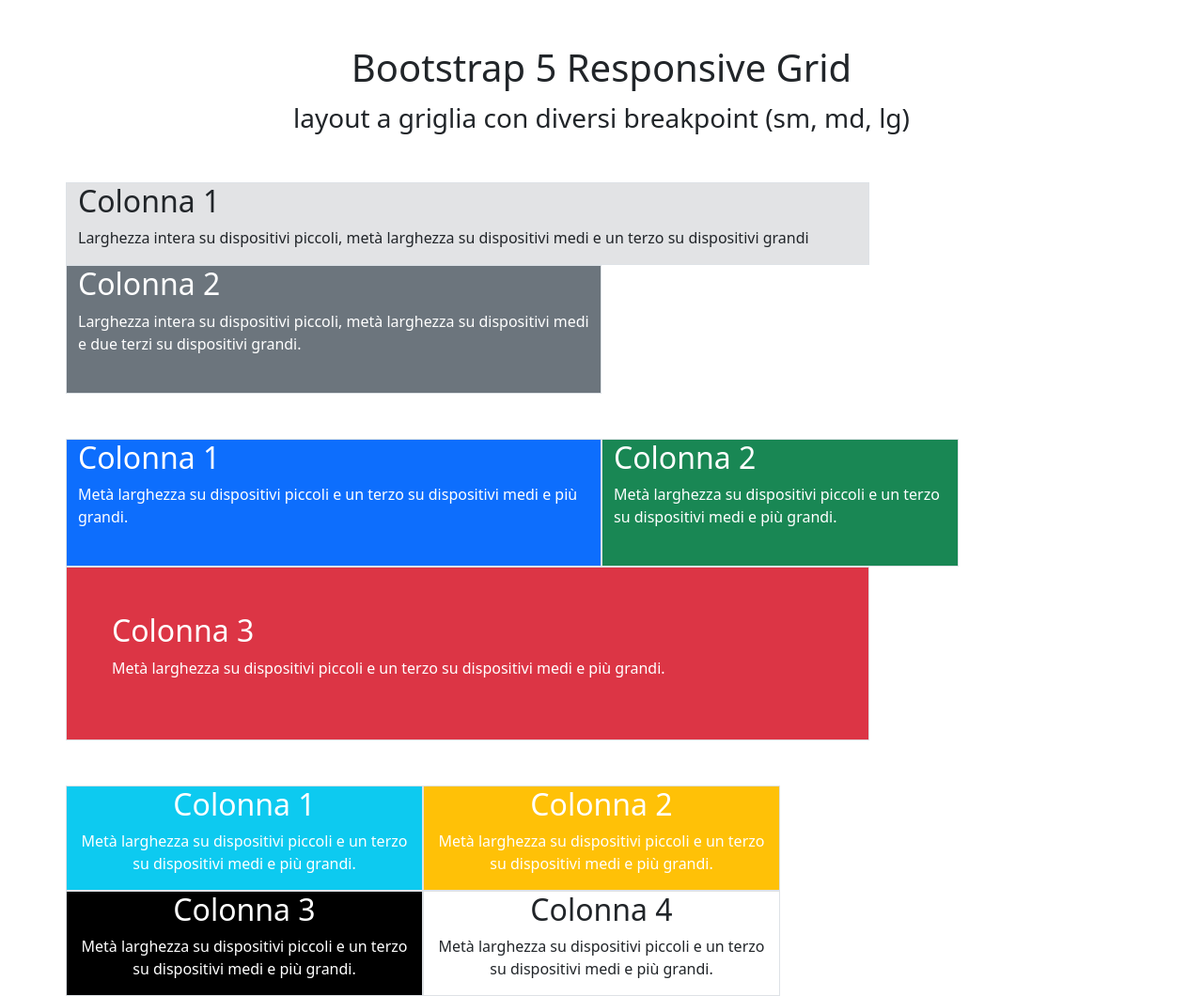
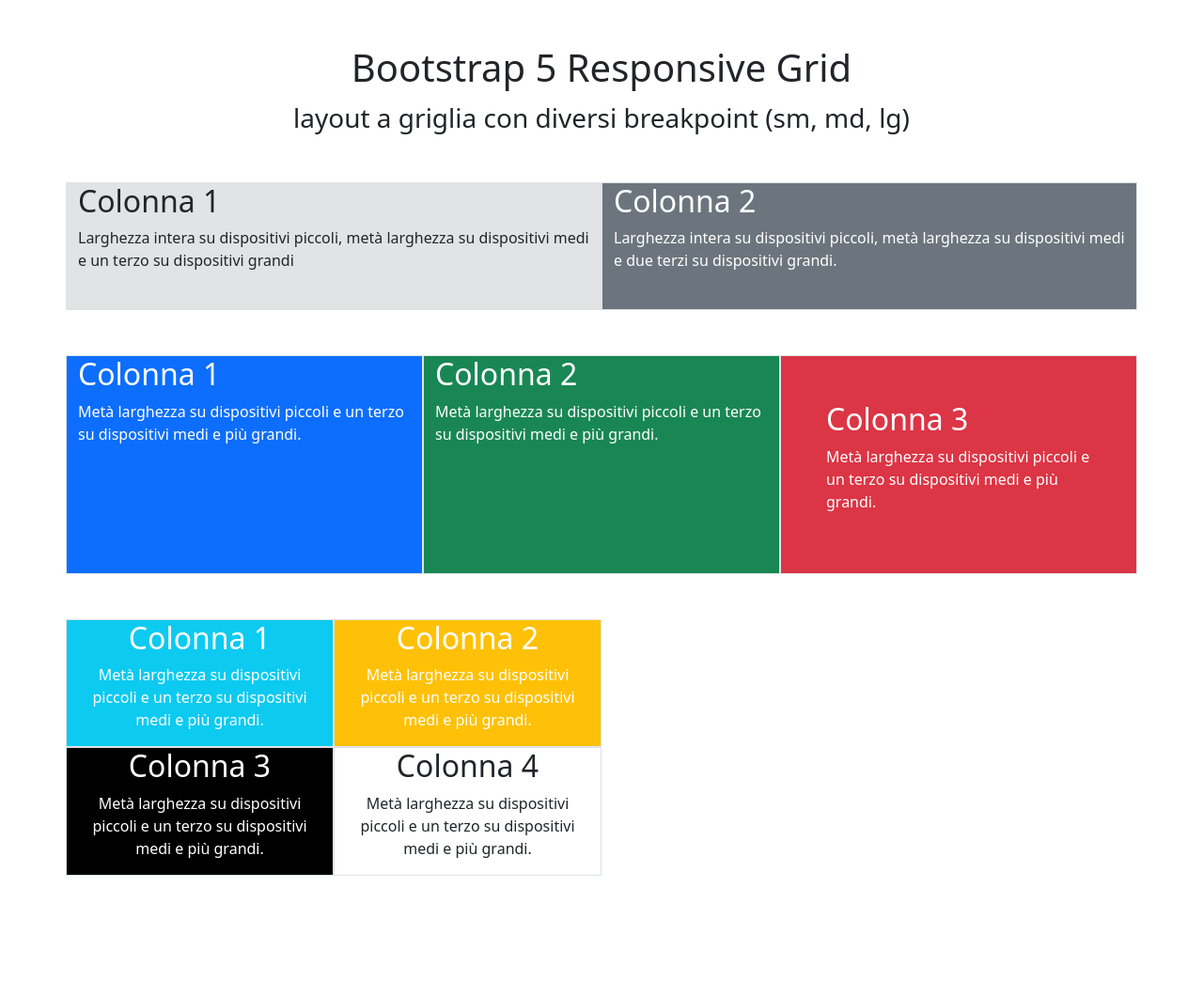
Before and after one commit to willymariino/htmlcss-bootstrap-layout, a plain HTML site: page index.html in a window 1280 px wide. Shown: the whole page at 94% size. After the commit the page ends 932 px from the top, so only its background shows below. Drawn offline with nearby package versions, Linux system fonts and the light colour scheme.

Commit message:
added responsiveness small medium and large

```diff
--- a/index.html
+++ b/index.html
@@ -17,7 +17,7 @@
 
     <div class="container mt-5">
         <div class="row">
-            <div class="col-9 border  bg-secondary-subtle">
+            <div class="col-12 col-lg-6 border  bg-secondary-subtle">
                 <h2>Colonna 1</h2>
                 <p>Larghezza intera su dispositivi piccoli, metà larghezza su dispositivi medi e un terzo su dispositivi
                     grandi
@@ -26,7 +26,7 @@
 
 
 
-            <div class="col-6 border  text-white bg-secondary">
+            <div class="col-12 col-lg-6 border  text-white bg-secondary">
                 <h2>Colonna 2</h2>
                 <p>Larghezza intera su dispositivi piccoli, metà larghezza su dispositivi medi e due terzi su
                     dispositivi grandi.
@@ -42,21 +42,21 @@
     <!-- tre colonne blu verde rosso -->
     <div class="container mt-5">
         <div class="row">
-            <div class="col-9 border order-3 text-white bg-danger p-5">
+            <div class="col-12 col-lg-4 border order-3 text-white bg-danger p-5">
                 <h2>Colonna 3</h2>
                 <p>Metà larghezza su dispositivi piccoli e un terzo su dispositivi medi e
                     più grandi.
                 </p>
             </div>
 
-            <div class="col-4 border order-2 text-white bg-success">
+            <div class="col-6 col-lg-4 border order-2 text-white bg-success">
                 <h2>Colonna 2</h2>
                 <p>Metà larghezza su dispositivi piccoli e un terzo su dispositivi medi e
                     più grandi.
                 </p><br>
             </div>
 
-            <div class="col-6 border order-1 text-white bg-primary">
+            <div class="col-6 col-lg-4 border order-1 text-white bg-primary">
                 <h2>Colonna 1</h2>
                 <p>Metà larghezza su dispositivi piccoli e un terzo su dispositivi medi e
                     più grandi.
@@ -75,14 +75,14 @@
     <!-- quattro colonne azzurro, giallo, nero e bianco -->
     <div class="container text-center mt-5">
         <div class="row">
-            <div class="col-6 col-sm-4 border  text-white bg-info">
+            <div class="col-6 col-lg-3 col-sm-4 border  text-white bg-info">
                 <h2>Colonna 1</h2>
                 <p>Metà larghezza su dispositivi piccoli e un terzo su dispositivi medi e
                     più grandi.
                 </p>
             </div>
 
-            <div class="col-6 col-sm-4 border text-white bg-warning">
+            <div class="col-6 col-lg-3 col-sm-4 border text-white bg-warning">
                 <h2>Colonna 2</h2>
                 <p>Metà larghezza su dispositivi piccoli e un terzo su dispositivi medi e
                     più grandi.
@@ -92,13 +92,13 @@
             <!-- Force next columns to break to new line at md breakpoint and up -->
             <div class="w-100 d-none d-md-block"></div>
 
-            <div class="col-6 col-sm-4 border bg-black text-white">
+            <div class="col-6 col-lg-3 col-sm-4 border bg-black text-white">
                 <h2>Colonna 3</h2>
                 <p>Metà larghezza su dispositivi piccoli e un terzo su dispositivi medi e
                     più grandi.
                 </p>
             </div>
-            <div class="col-6 col-sm-4 border ">
+            <div class="col-6 col-lg-3 col-sm-4 border ">
                 <h2>Colonna 4</h2>
                 <p>Metà larghezza su dispositivi piccoli e un terzo su dispositivi medi e
                     più grandi.
```
